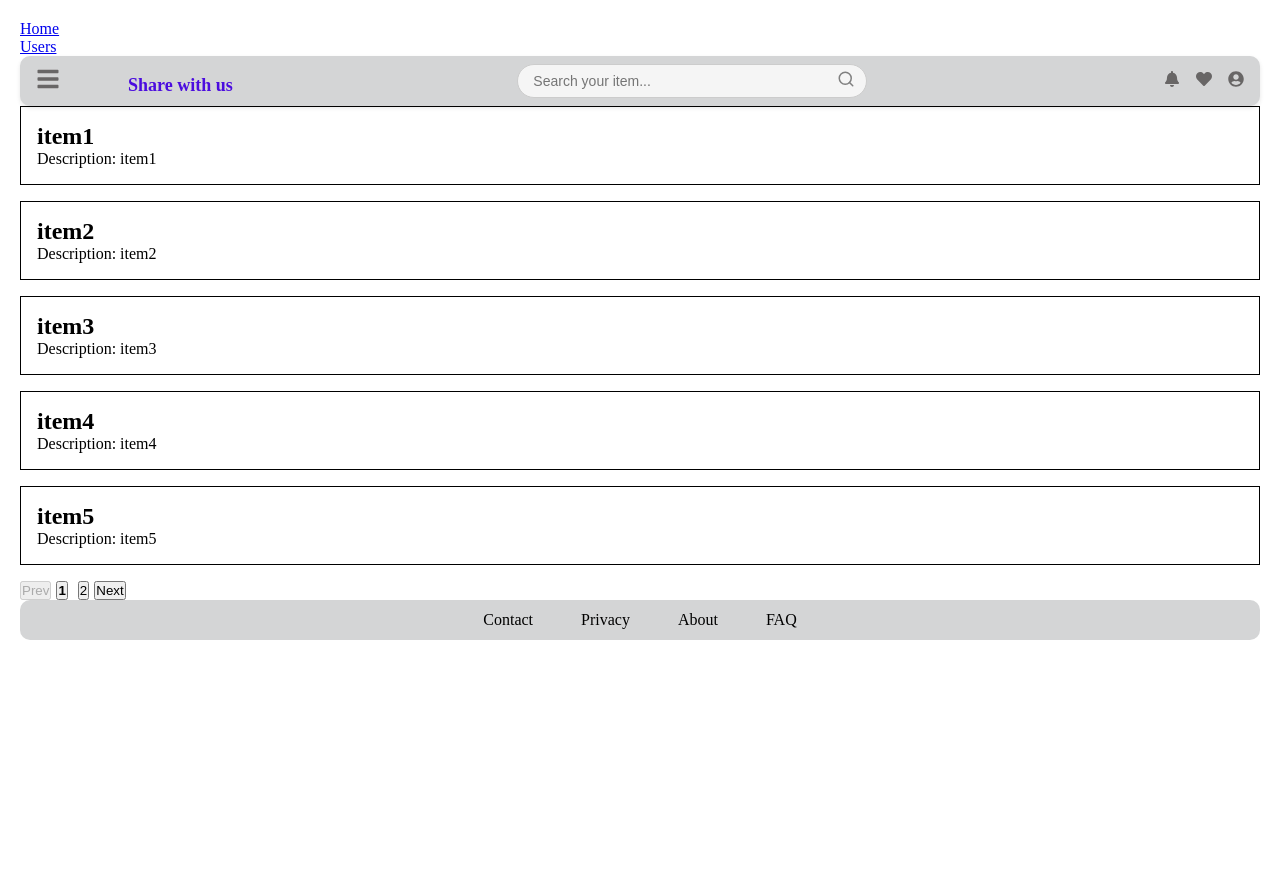
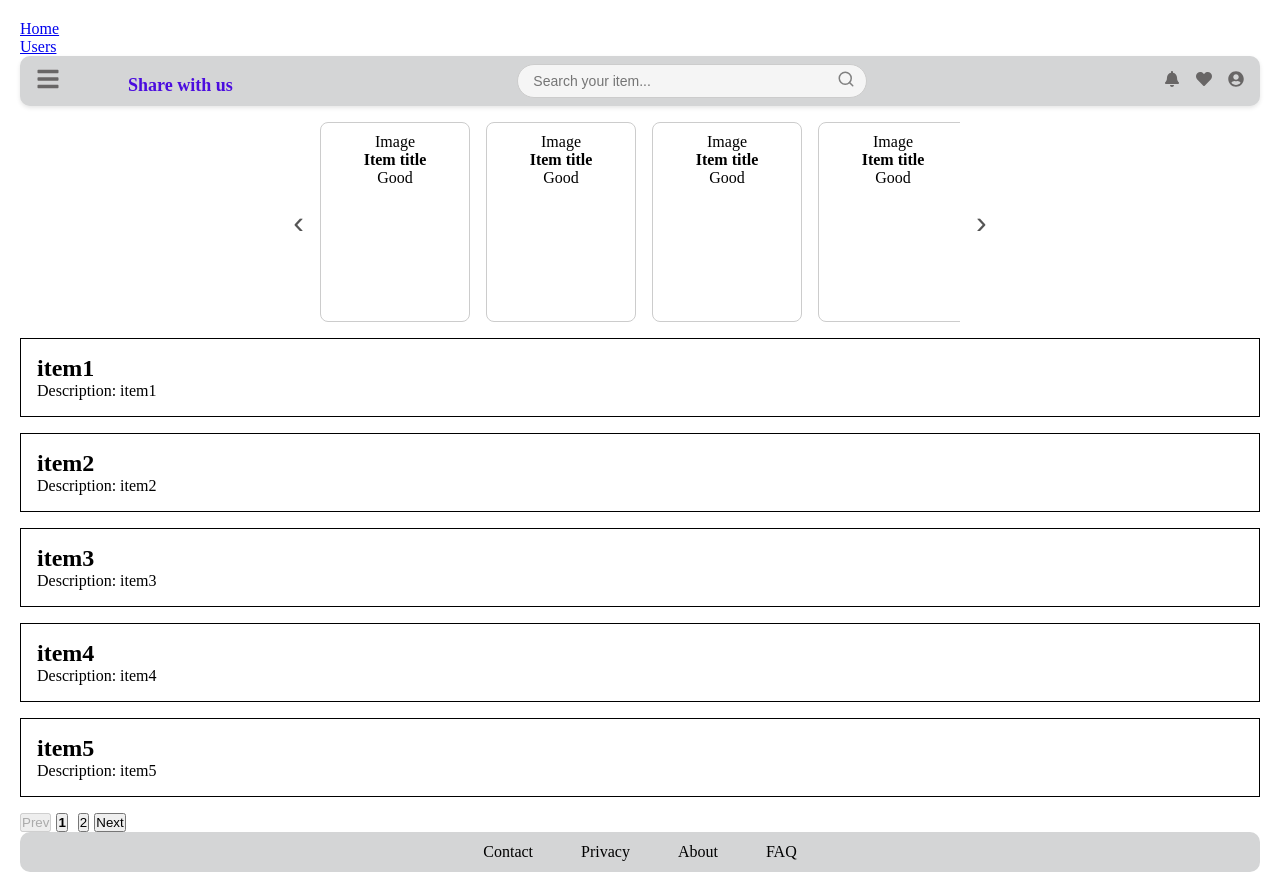
Before and after one commit to HackYourFutureProjects/c51-final-project-group-A, a React (Vite) app in the folder client/: page / in a window 1280 px wide. Before the commit the page ends 800 px from the top, so only its background shows below. Built offline with nearby package versions, Linux system fonts and the light colour scheme.

Commit message:
Add ItemSlider component

```diff
--- a/client/src/pages/Home/Home.jsx
+++ b/client/src/pages/Home/Home.jsx
@@ -3,6 +3,7 @@ import { useState, useEffect } from "react";
 import ResultPage from "../components/ResultPage";
 import Header from "../../components/Header";
 import Footer from "../../components/Footer";
+import ItemSlider from "../components/ItemSlider";
 
 const Home = () => {
   const [searchItem, setSearchItem] = useState("");
@@ -43,6 +44,7 @@ const Home = () => {
   return (
     <div data-testid={TEST_ID.container}>
       <Header searchItem={searchItem} setSearchItem={setSearchItem} />
+      <ItemSlider />
       <ResultPage
         currentItems={currentItems}
         currentPage={currentPage}
--- /dev/null
+++ b/client/src/pages/components/ItemSlider.jsx
@@ -0,0 +1,35 @@
+import { useRef } from "react";
+import "../../styles/ItemSliderStyle.css";
+
+export default function ItemSlider() {
+  const sliderRef = useRef(null);
+  const scroll = (direction) => {
+    const container = sliderRef.current;
+    const scrollAmount = 300;
+    direction === "left"
+      ? (container.scrollLeft -= scrollAmount)
+      : (container.scrollLeft += scrollAmount);
+  };
+
+  return (
+    <div className="slider-wrapper">
+      <button className="arrow left" onClick={() => scroll("left")}>
+        &#8249;
+      </button>
+
+      <div className="slider-container" ref={sliderRef}>
+        {Array.from({ length: 10 }).map((_, i) => (
+          <div key={i} className="item-card">
+            <div className="item-image">Image</div>
+            <h4>Item title</h4>
+            <p>Good</p>
+          </div>
+        ))}
+      </div>
+
+      <button className="arrow right" onClick={() => scroll("right")}>
+        &#8250;
+      </button>
+    </div>
+  );
+}
--- /dev/null
+++ b/client/src/styles/ItemSliderStyle.css
@@ -0,0 +1,44 @@
+.slider-wrapper {
+  position: relative;
+  width: 100%;
+  display: flex;
+  align-items: center;
+  justify-content: center;
+  overflow: hidden;
+}
+
+.slider-container {
+  display: flex;
+  gap: 1rem;
+  overflow: hidden;
+  scroll-behavior: smooth;
+  width: 640px;
+  padding: 1rem 0;
+}
+
+.item-card {
+  min-width: 150px;
+  max-width: 150px;
+  height: 200px;
+  border: 1px solid #ccc;
+  padding: 10px;
+  text-align: center;
+  background: #fff;
+  border-radius: 8px;
+  flex-shrink: 0;
+}
+
+.arrow {
+  font-size: 2rem;
+  background: none;
+  border: none;
+  cursor: pointer;
+  padding: 0 1rem;
+  color: #555;
+  transition: color 0.2s;
+  z-index: 10;
+}
+
+.arrow:hover {
+  color: #000;
+}
```
